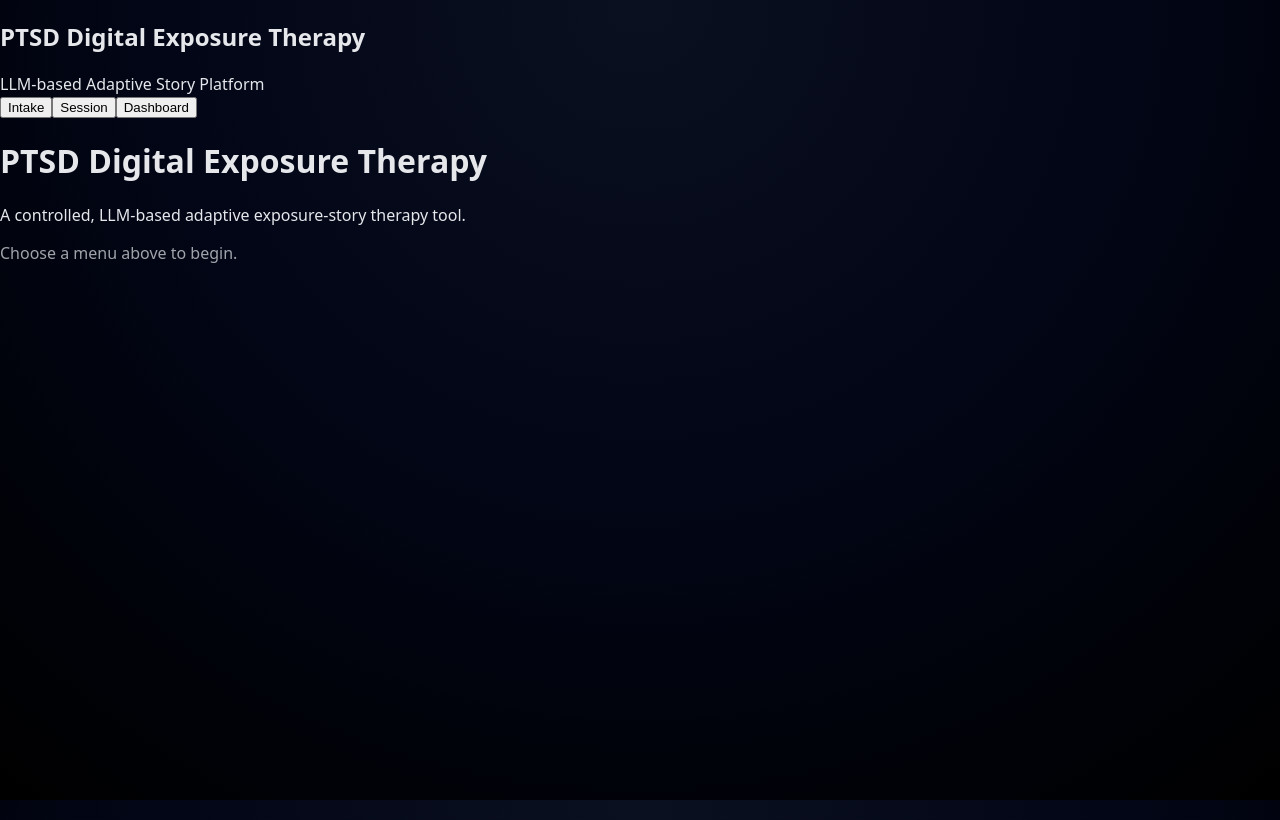
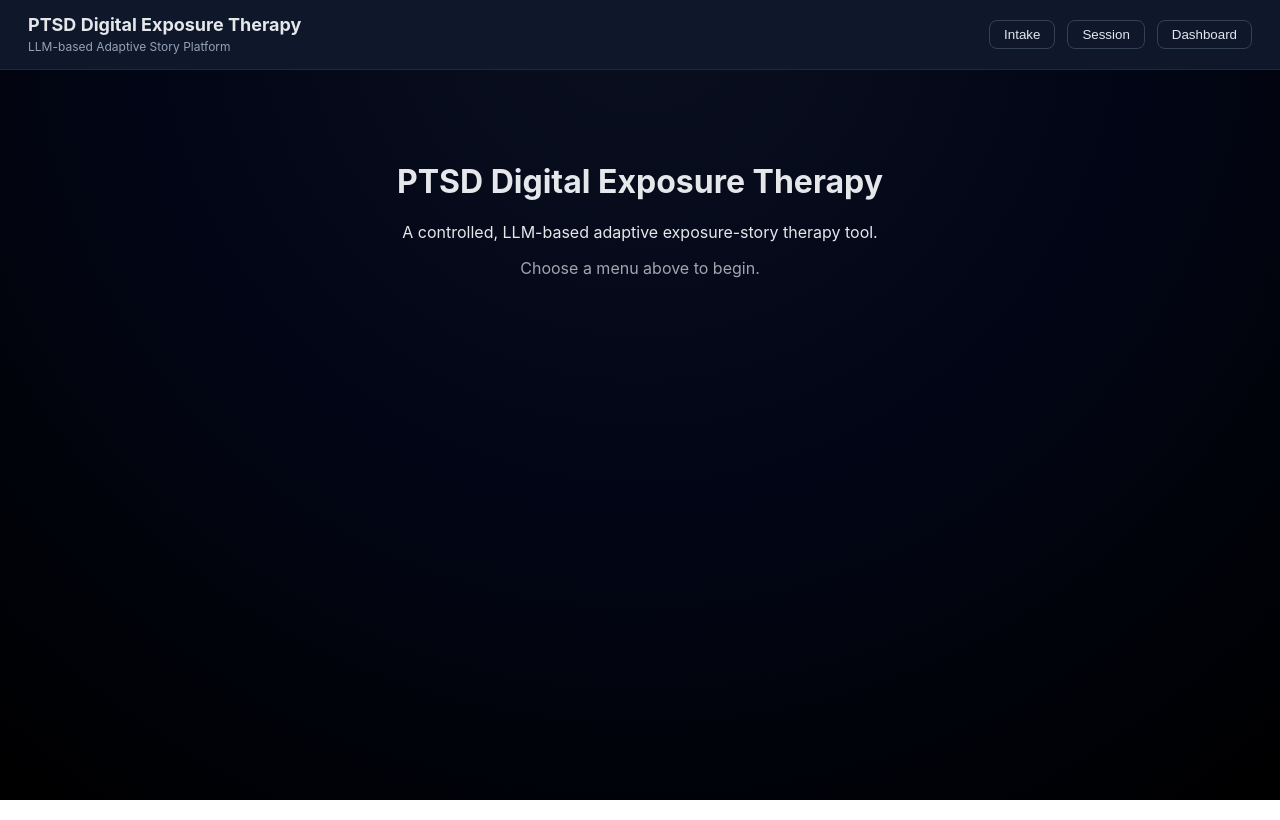
Before and after one commit to amygdala2025/conrad2025, a React (Vite) app: page / in a window 1280 px wide. Built offline with nearby package versions, Linux system fonts and the light colour scheme.

Commit message:
Update index.css

```diff
--- a/src/index.css
+++ b/src/index.css
@@ -52,6 +52,62 @@ body {
   align-items: center;
   gap: 10px;
 }
+
+/* Layout */
+.app-wrapper {
+  color: #e5e7eb;
+  font-family: Inter, sans-serif;
+}
+
+.top-nav {
+  display: flex;
+  justify-content: space-between;
+  align-items: center;
+  padding: 14px 28px;
+  background: #0f172a;
+  border-bottom: 1px solid #1e293b;
+}
+
+.nav-left {
+  cursor: pointer;
+}
+
+.nav-left h2 {
+  margin: 0;
+  font-size: 18px;
+}
+
+.nav-sub {
+  font-size: 12px;
+  color: #94a3b8;
+}
+
+.nav-links button {
+  margin-left: 12px;
+  padding: 6px 14px;
+  background: transparent;
+  border: 1px solid #334155;
+  border-radius: 8px;
+  color: #e2e8f0;
+  cursor: pointer;
+  transition: 0.2s;
+}
+
+.nav-links button.active,
+.nav-links button:hover {
+  background: #475569;
+}
+
+.page-container {
+  padding: 32px;
+}
+
+/* Home page */
+.home-container {
+  text-align: center;
+  margin-top: 60px;
+}
+
 
 .logo-icon {
   width: 32px;
```
